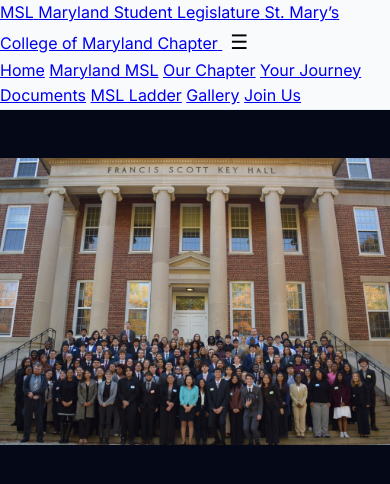
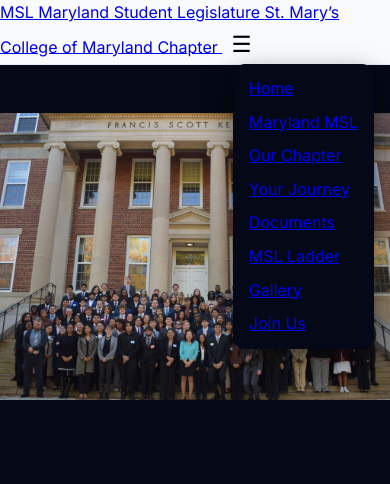
Before and after one commit to SyndorZaldrizes/Syndor, a website: page index.html in a window 390 px wide. Both pictures are taken after a click on the button "Toggle navigation". Shown: the top 484 px of the page. Drawn offline with Linux system fonts and the light colour scheme.

Commit message:
Update styles.css

```diff
--- a/styles.css
+++ b/styles.css
@@ -280,3 +280,64 @@ body {
   filter: brightness(1.03);
   transform: translateY(-1px);
 }
+/* === Navigation toggle behavior === */
+
+/* Base nav and toggle */
+.site-header {
+  position: sticky;
+  top: 0;
+  z-index: 50;
+}
+
+.nav-toggle {
+  display: inline-flex;
+  align-items: center;
+  justify-content: center;
+  width: 2.4rem;
+  height: 2.4rem;
+  font-size: 1.4rem;
+  border-radius: 999px;
+  border: 1px solid rgba(255, 255, 255, 0.35);
+  background: transparent;
+  cursor: pointer;
+}
+
+.nav {
+  display: none; /* hidden by default on small screens */
+}
+
+/* When JS toggles .nav-open, show it as a dropdown */
+.nav.nav-open {
+  display: flex;
+  flex-direction: column;
+  position: absolute;
+  right: 1rem;
+  top: 100%;
+  background: #050816;
+  padding: 0.75rem 1rem;
+  border-radius: 0.75rem;
+  box-shadow: 0 12px 28px rgba(0, 0, 0, 0.6);
+  gap: 0.5rem;
+}
+
+/* Desktop: always show nav, hide burger */
+@media (min-width: 900px) {
+  .nav {
+    display: flex;
+    position: static;
+    flex-direction: row;
+    align-items: center;
+    gap: 1.2rem;
+    background: transparent;
+    box-shadow: none;
+    padding: 0;
+  }
+
+  .nav.nav-open {
+    display: flex; /* same as base */
+  }
+
+  .nav-toggle {
+    display: none;
+  }
+}
```
